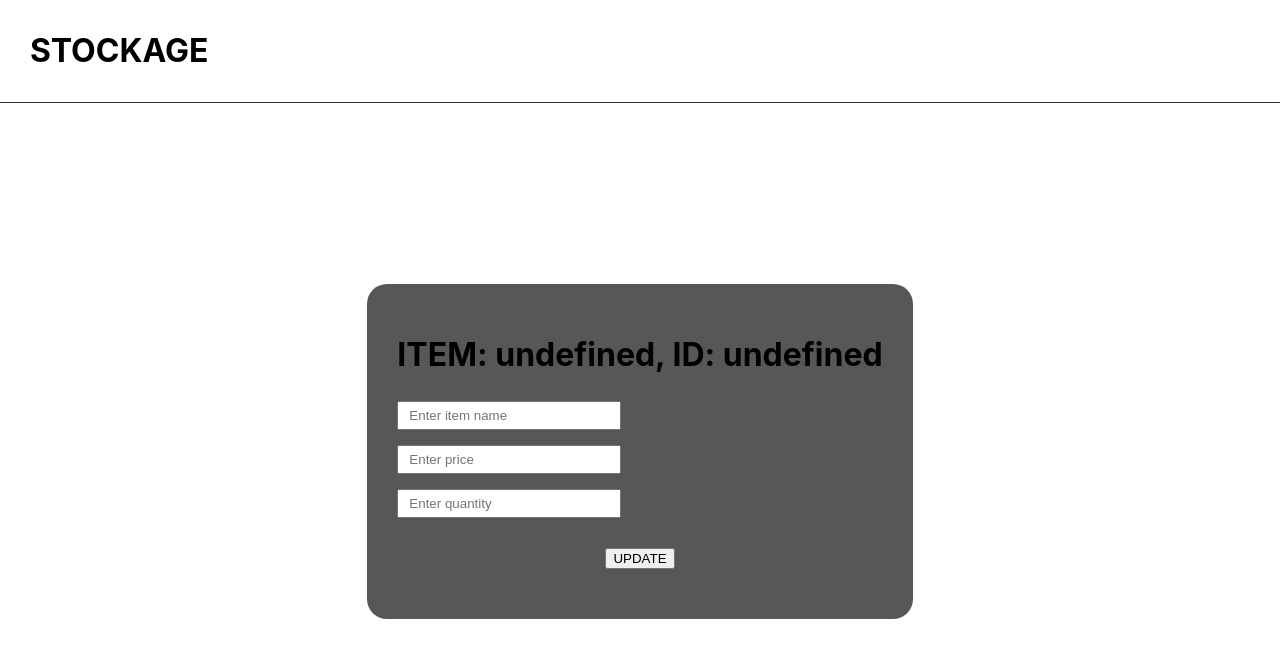
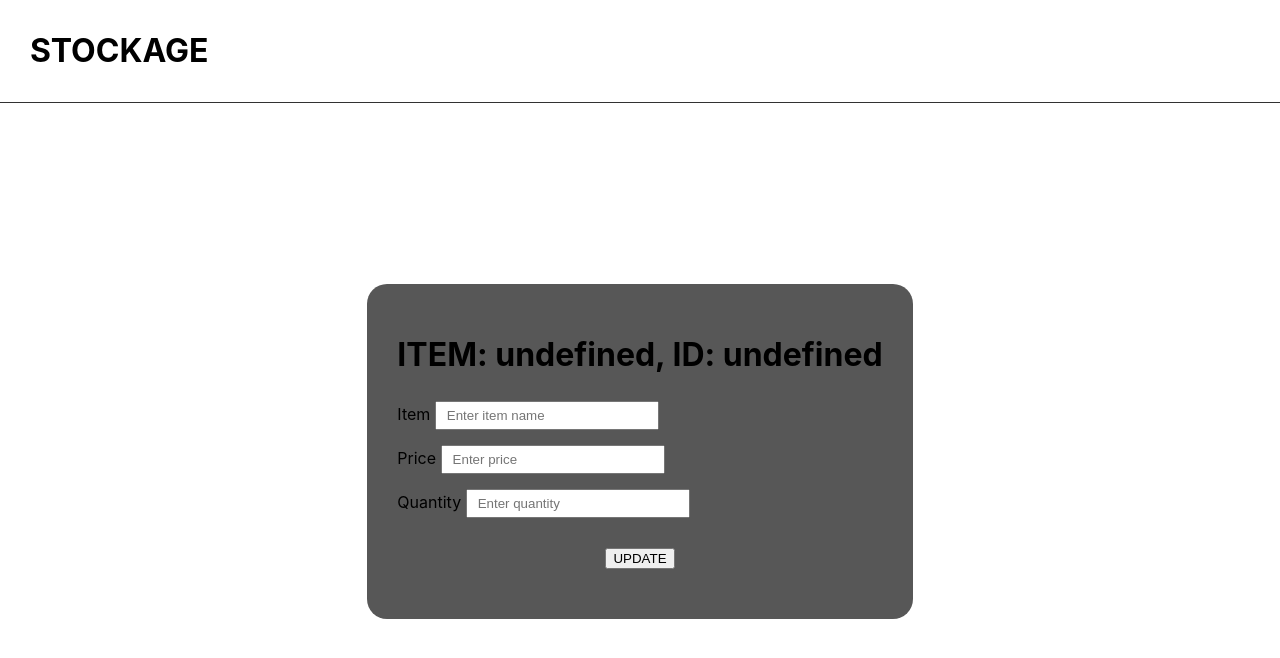
Before and after one commit to Franzcsng/react-crud, a React (Create React App) app in the folder frontend/: page /item/1 in a window 1280 px wide. Shown: the top 658 px of the page. Built offline with nearby package versions, Linux system fonts and the light colour scheme; no server answers.

Commit message:
Edit: add 'label' key into array object

```diff
--- a/frontend/src/pages/update/Update.js
+++ b/frontend/src/pages/update/Update.js
@@ -49,9 +49,9 @@ const Update = () => {
 
                 <Form
                     fields={[
-                        {name: "Item", type: "text", placeholder: "Enter item name", value: 'item_name' },
-                        {name: "Price", type: "text", placeholder: "Enter price", value: 'item_price' },
-                        {name: "Quantity", type: "text", placeholder: "Enter quantity", value: 'item_quantity'},
+                        {name: "item", label: "Item", type: "text", placeholder: "Enter item name", value: 'item_name' },
+                        {name: "price", label: "Price", type: "text", placeholder: "Enter price", value: 'item_price' },
+                        {name: "quantity", label: "Quantity", type: "text", placeholder: "Enter quantity", value: 'item_quantity'},
                     ]}
                     data={data}
                     setData={setData}
```
